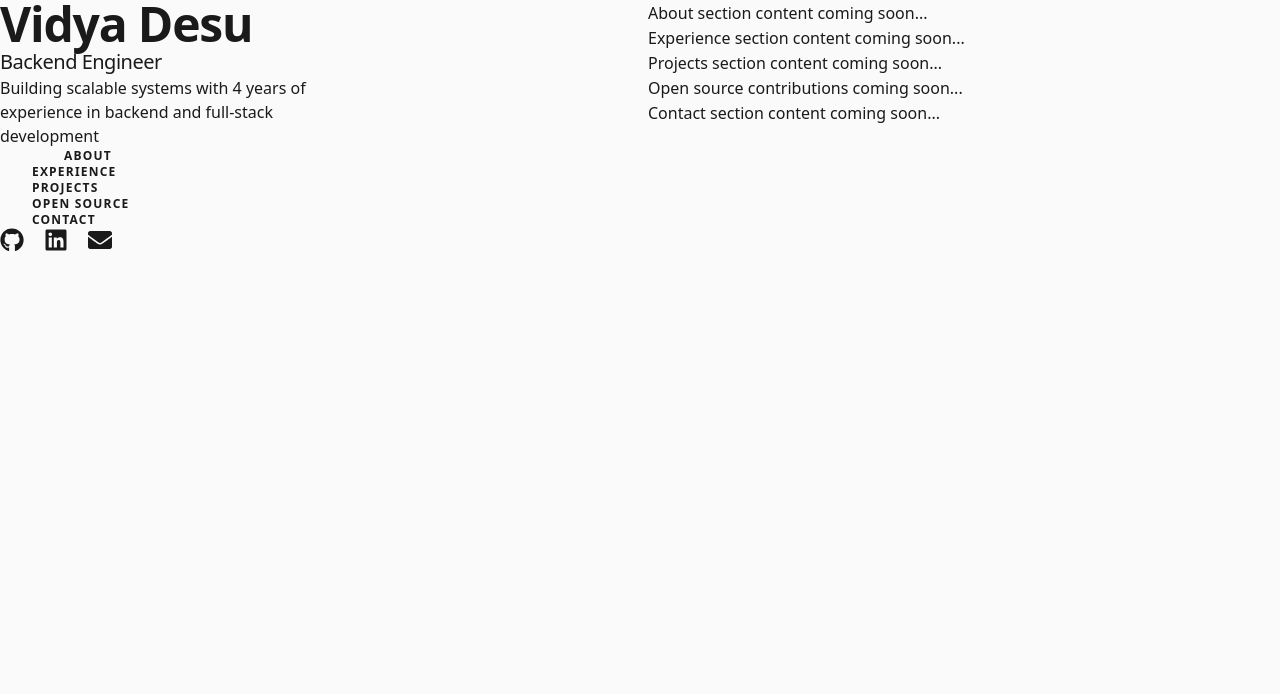
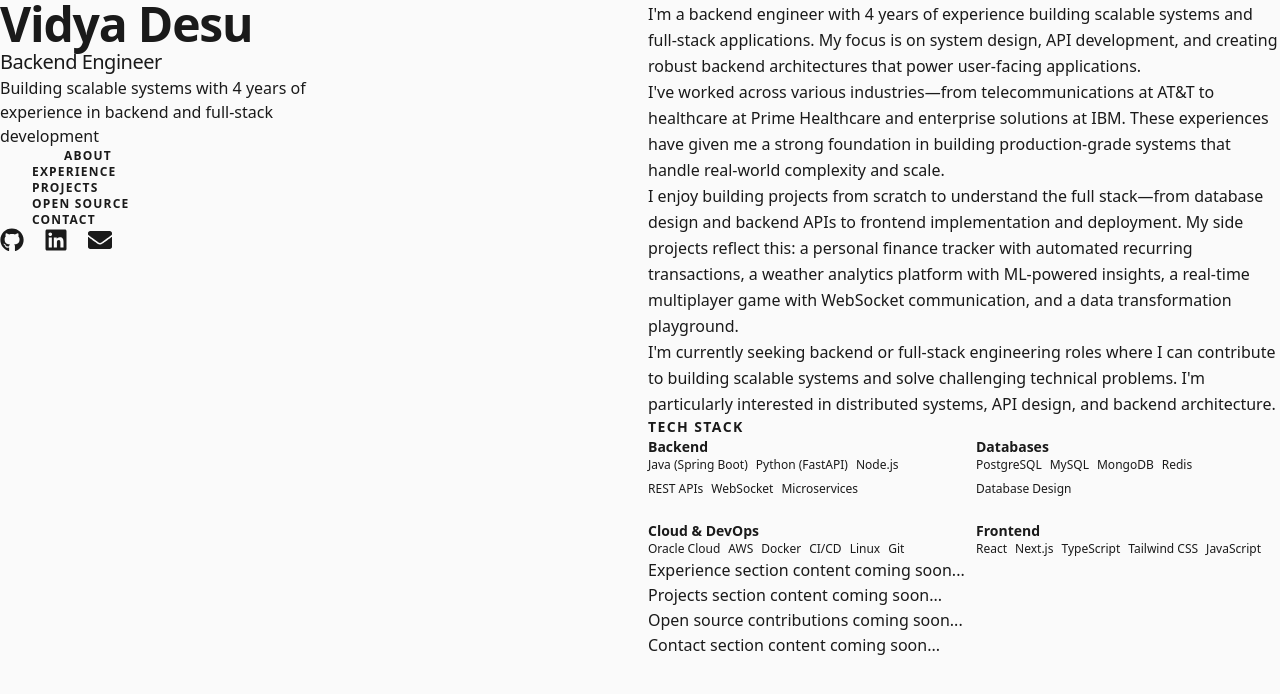
Before and after one commit to vidya381/Portfolio, a Next.js app: page / in a window 1280 px wide. Shown: the top 694 px of the page. Built offline with nearby package versions, Linux system fonts and the light colour scheme.

Commit message:
Add About section with tech stack grid and fade-in animation

```diff
--- a/src/components/sections/About.tsx
+++ b/src/components/sections/About.tsx
@@ -1,3 +1,8 @@
+'use client'
+
+import { motion } from 'framer-motion'
+import { aboutContent } from '@/lib/data/about'
+
 export default function About() {
   return (
     <section id="about" className="mb-16 scroll-mt-16 lg:mb-24 lg:scroll-mt-24">
@@ -6,11 +11,88 @@
           About
         </h2>
       </div>
-      <div>
-        <p className="mb-4">
-          About section content coming soon...
-        </p>
-      </div>
+      <motion.div
+        initial={{ opacity: 0, y: 20 }}
+        whileInView={{ opacity: 1, y: 0 }}
+        viewport={{ once: true }}
+        transition={{ duration: 0.5 }}
+      >
+        <div className="space-y-4">
+          {aboutContent.paragraphs.map((paragraph, index) => (
+            <p key={index} className="text-text-secondary leading-relaxed">
+              {paragraph}
+            </p>
+          ))}
+        </div>
+
+        {/* Tech Stack Grid */}
+        <div className="mt-12">
+          <h3 className="mb-6 text-sm font-bold uppercase tracking-widest text-foreground">
+            Tech Stack
+          </h3>
+          <div className="grid grid-cols-1 gap-6 sm:grid-cols-2">
+            {/* Backend */}
+            <div>
+              <h4 className="mb-3 text-sm font-semibold text-accent">Backend</h4>
+              <div className="flex flex-wrap gap-2">
+                {aboutContent.techStack.backend.map((tech) => (
+                  <span
+                    key={tech}
+                    className="rounded-full bg-accent/10 px-3 py-1 text-xs font-medium text-accent"
+                  >
+                    {tech}
+                  </span>
+                ))}
+              </div>
+            </div>
+
+            {/* Databases */}
+            <div>
+              <h4 className="mb-3 text-sm font-semibold text-accent">Databases</h4>
+              <div className="flex flex-wrap gap-2">
+                {aboutContent.techStack.databases.map((tech) => (
+                  <span
+                    key={tech}
+                    className="rounded-full bg-accent/10 px-3 py-1 text-xs font-medium text-accent"
+                  >
+                    {tech}
+                  </span>
+                ))}
+              </div>
+            </div>
+
+            {/* Cloud & DevOps */}
+            <div>
+              <h4 className="mb-3 text-sm font-semibold text-accent">Cloud & DevOps</h4>
+              <div className="flex flex-wrap gap-2">
+                {aboutContent.techStack.cloudDevOps.map((tech) => (
+                  <span
+                    key={tech}
+                    className="rounded-full bg-accent/10 px-3 py-1 text-xs font-medium text-accent"
+                  >
+                    {tech}
+                  </span>
+                ))}
+              </div>
+            </div>
+
+            {/* Frontend */}
+            <div>
+              <h4 className="mb-3 text-sm font-semibold text-accent">Frontend</h4>
+              <div className="flex flex-wrap gap-2">
+                {aboutContent.techStack.frontend.map((tech) => (
+                  <span
+                    key={tech}
+                    className="rounded-full bg-accent/10 px-3 py-1 text-xs font-medium text-accent"
+                  >
+                    {tech}
+                  </span>
+                ))}
+              </div>
+            </div>
+          </div>
+        </div>
+      </motion.div>
     </section>
   )
 }
--- /dev/null
+++ b/src/lib/data/about.ts
@@ -0,0 +1,44 @@
+export const aboutContent = {
+  paragraphs: [
+    "I'm a backend engineer with 4 years of experience building scalable systems and full-stack applications. My focus is on system design, API development, and creating robust backend architectures that power user-facing applications.",
+
+    "I've worked across various industries—from telecommunications at AT&T to healthcare at Prime Healthcare and enterprise solutions at IBM. These experiences have given me a strong foundation in building production-grade systems that handle real-world complexity and scale.",
+
+    "I enjoy building projects from scratch to understand the full stack—from database design and backend APIs to frontend implementation and deployment. My side projects reflect this: a personal finance tracker with automated recurring transactions, a weather analytics platform with ML-powered insights, a real-time multiplayer game with WebSocket communication, and a data transformation playground.",
+
+    "I'm currently seeking backend or full-stack engineering roles where I can contribute to building scalable systems and solve challenging technical problems. I'm particularly interested in distributed systems, API design, and backend architecture.",
+  ],
+
+  techStack: {
+    backend: [
+      "Java (Spring Boot)",
+      "Python (FastAPI)",
+      "Node.js",
+      "REST APIs",
+      "WebSocket",
+      "Microservices",
+    ],
+    databases: [
+      "PostgreSQL",
+      "MySQL",
+      "MongoDB",
+      "Redis",
+      "Database Design",
+    ],
+    cloudDevOps: [
+      "Oracle Cloud",
+      "AWS",
+      "Docker",
+      "CI/CD",
+      "Linux",
+      "Git",
+    ],
+    frontend: [
+      "React",
+      "Next.js",
+      "TypeScript",
+      "Tailwind CSS",
+      "JavaScript",
+    ],
+  },
+}
```
